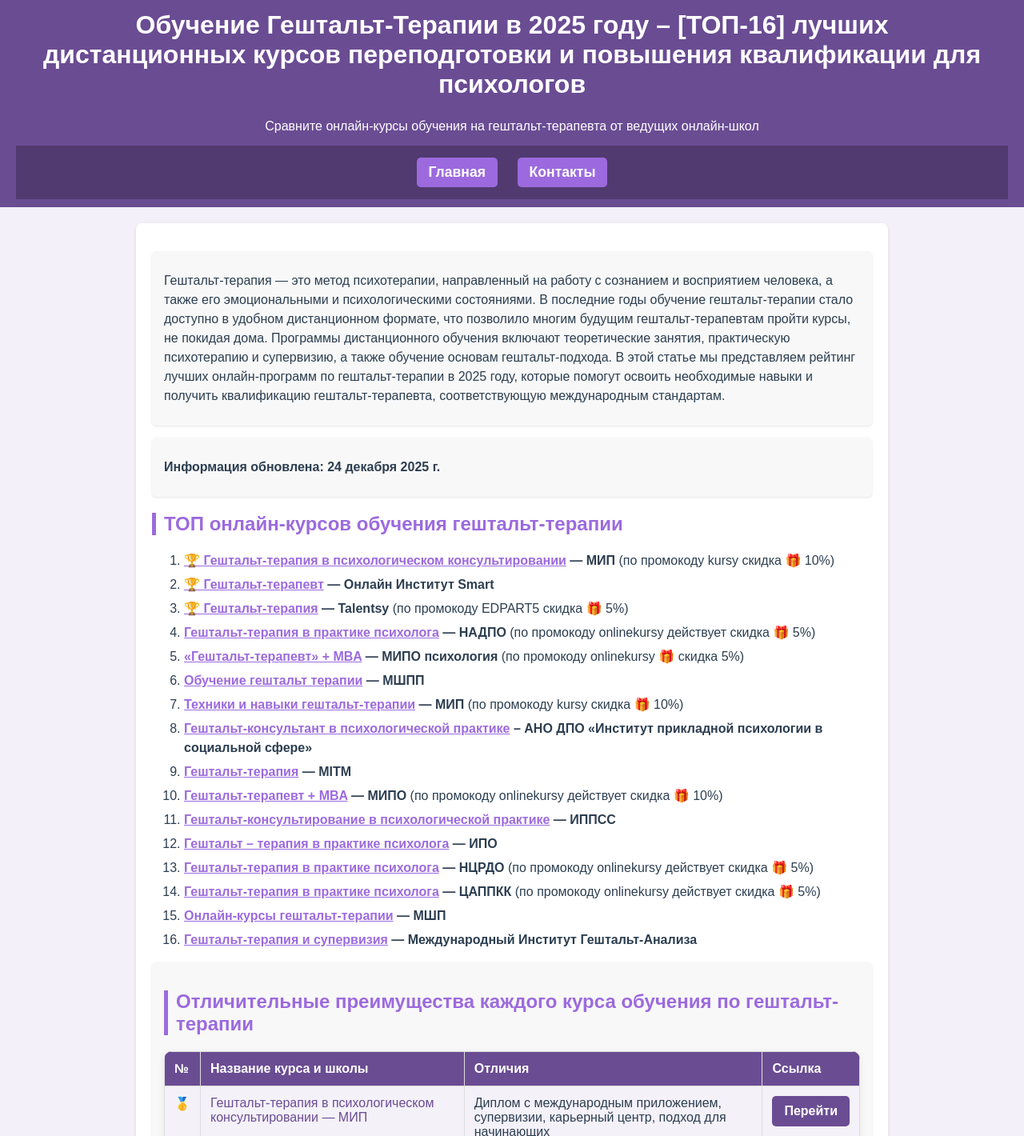
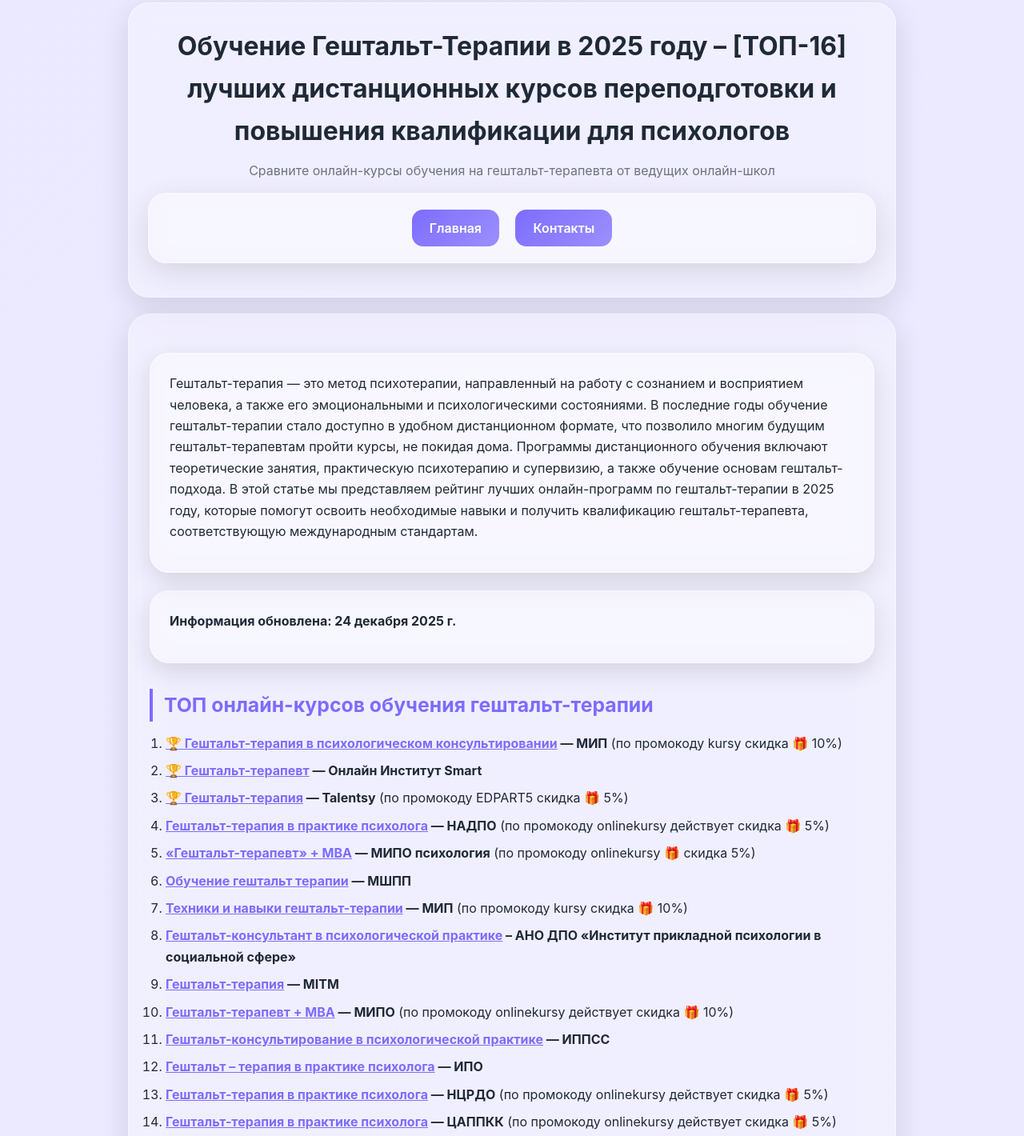
Before and after one commit to Tatyana-Man/geshtalt, a plain HTML site: page index.html in a window 1280 px wide. Shown: the part 17-1437 px from the top of the page at 80% size. Drawn offline with Linux system fonts and the light colour scheme.

Commit message:
Update styles.css

```diff
--- a/styles.css
+++ b/styles.css
@@ -1,258 +1,322 @@
+/* ==================================================
+   DESIGN TOKENS
+================================================== */
+:root {
+  --bg-main: linear-gradient(135deg, #ebe9ff, #f7f6ff);
+  --glass-bg: rgba(255, 255, 255, 0.28);
+  --glass-border: rgba(255, 255, 255, 0.45);
+  --glass-shadow: 0 10px 36px rgba(0, 0, 0, 0.12);
+
+  --accent: #7c6cff;
+  --accent-soft: rgba(124,108,255,.75);
+
+  --text-main: #1f2937;
+  --text-muted: #6b7280;
+}
+
+/* ==================================================
+   RESET
+================================================== */
+*,
+*::before,
+*::after {
+  box-sizing: border-box;
+}
+
+html, body {
+  margin: 0;
+  padding: 0;
+  max-width: 100%;
+  overflow-x: hidden;
+}
 
 body {
-            font-family: Arial, sans-serif;
+  font-family: -apple-system, BlinkMacSystemFont, "Segoe UI", Inter, Arial, sans-serif;
+  background: var(--bg-main);
+  color: var(--text-main);
+  line-height: 1.65;
+}
+
+/* ==================================================
+   HEADER
+================================================== */
+header {
+  max-width: 960px;
+  margin: 20px auto 14px;
+  padding: 28px 24px;
+  text-align: center;
+
+  background: var(--glass-bg);
+  backdrop-filter: blur(18px);
+  border-radius: 26px;
+  border: 1px solid var(--glass-border);
+  box-shadow: var(--glass-shadow);
+}
+
+header h1 {
+  margin: 0 0 10px;
+  font-size: 2rem;
+}
+
+header p {
   margin: 0;
-            padding: 0;
-            background-color: #f3f0f9; /* Светло-фиолетовый фон */
-            color: #2c3e50; /* Темно-серый текст */
+  font-size: 1rem;
+  color: var(--text-muted);
 }
-        header {
-            background-color: #6a4c93; /* Темно-фиолетовый */
-            padding: 10px 20px;
+
+/* ==================================================
+   NAVIGATION
+================================================== */
+nav {
+  max-width: 960px;
+  margin: 14px auto;
+  padding: 14px;
   text-align: center;
+
+  background: var(--glass-bg);
+  backdrop-filter: blur(16px);
+  border-radius: 22px;
+  border: 1px solid var(--glass-border);
+  box-shadow: var(--glass-shadow);
 }
-        header h1 {
-            margin: 10px;
-            padding: 10px;
-            font-size: 2em;
-            color: #ffffff; /* Белый текст */
+
+nav a {
+  display: inline-block;
+  margin: 6px 8px;
+  padding: 10px 22px;
+
+  color: #fff;
+  background: linear-gradient(135deg, var(--accent), var(--accent-soft));
+  border-radius: 14px;
+  text-decoration: none;
+  font-weight: 600;
+
+  transition: transform .25s ease, box-shadow .25s ease;
 }
-         header p {
-            margin: 5px;
-            padding: 5px;
-            font-size: 1em;
-            color: #ffffff; /* Белый текст */
+
+nav a:hover {
+  transform: translateY(-2px);
+  box-shadow: 0 8px 26px rgba(124,108,255,.45);
 }
-        .school-image {
+
+/* ==================================================
+   MAIN CONTAINER
+================================================== */
+main {
+  max-width: 960px;
+  margin: 20px auto;
+  padding: 26px;
+
+  background: var(--glass-bg);
+  backdrop-filter: blur(20px);
+  border-radius: 28px;
+  border: 1px solid var(--glass-border);
+  box-shadow: var(--glass-shadow);
+}
+
+/* ==================================================
+   TYPOGRAPHY
+================================================== */
+h2 {
+  margin: 32px 0 14px;
+  font-size: 1.55rem;
+  color: var(--accent);
+  border-left: 4px solid var(--accent);
+  padding-left: 14px;
+}
+
+h3 {
+  margin: 24px 0 10px;
+  font-size: 1.25rem;
+  color: var(--accent);
+}
+
+p {
+  margin: 0 0 14px;
+}
+
+ul, ol {
+  padding-left: 20px;
+  margin: 0 0 18px;
+}
+
+li {
+  margin-bottom: 8px;
+}
+
+/* ==================================================
+   LINKS
+================================================== */
+a {
+  color: var(--accent);
+}
+
+a:hover {
+  text-decoration: underline;
+}
+
+/* ==================================================
+   COURSE CARDS
+================================================== */
+.course {
+  margin: 22px 0;
+  padding: 24px;
+
+  background: var(--glass-bg);
+  backdrop-filter: blur(16px);
+  border-radius: 24px;
+  border: 1px solid var(--glass-border);
+  box-shadow: 0 10px 30px rgba(0,0,0,0.12);
+
+  transition: transform .3s ease;
+}
+
+.course:hover {
+  transform: translateY(-3px);
+}
+
+/* ==================================================
+   IMAGES
+================================================== */
+img {
   max-width: 100%;
   height: auto;
   display: block;
-        margin: 20px auto;
-        border-radius: 8px;
-        box-shadow: 0 2px 5px rgba(0, 0, 0, 0.2);
-    }
-        nav {
-            margin-top: 10px;
-            background-color: #513a70; /* Темно-темно-фиолетовый */
-            text-align: center;
-            padding: 15px;
-        }
-        nav a {
-            background-color: #9c6ade; /* Средне-фиолетовый */
-            color: #ffffff; /* Белый текст */
-            text-decoration: none;
-            padding: 8px 15px;
-            border-radius: 5px; /* Округлые края */
-            margin: 0 10px;
-            font-weight: bold;
-            font-size: 1.1em;
-            display: inline-block;
-            transition: background-color 0.3s ease;
-        }
-        nav a:hover {
-            background-color: #f3f0f9; /* Светло-фиолетовый при наведении */
-            text-decoration: none;
-            color: #9c6ade; /* Средне-фиолетовый текст */
-        }
-        main {
-            max-width: 900px;
-            margin: 20px auto;
-            padding: 20px;
-            background-color: #ffffff; /* Белый фон */
-            box-shadow: 0 2px 5px rgba(0, 0, 0, 0.1);
-            border-radius: 8px;
-        }
-        h2 {
-            font-size: 1.5em;
-            color: #9c6ade; /* Средне-фиолетовый */
-            border-left: 5px solid #9c6ade; /* Полоса слева */
-            padding-left: 10px;
 }
 
-        ul li,
-        ol li {
-    margin-bottom: 6px;   /* расстояние между пунктами */
-    line-height: 1.5;     /* комфортная высота строки */
+.school-image {
+  width: 100%;
+  margin: 18px 0;
+  border-radius: 18px;
+  box-shadow: 0 14px 32px rgba(0,0,0,0.15);
 }
 
-        .course {
-            padding: 15px;
-            margin: 15px 0;
-            background: #f8f8f8; /* Светло-серый */
-            border-radius: 5px;
-            box-shadow: 0 1px 3px rgba(0, 0, 0, 0.1);
-        }
-        .course h3 {
-            margin: 0;
-            color: #9c6ade; /* Средне-фиолетовый */
-        }
-        .course p {
-            margin: 10px 0 10px;
-            line-height: 1.5;
-        }
+/* ==================================================
+   BUTTONS
+================================================== */
 .btn {
   display: inline-block;
-            padding: 10px 15px;
-            font-size: 1em;
-            font-weight: bold;
-            color: #ffffff;
-            background-color: #6a4c93;
-            border: none;
-            border-radius: 5px;
+  margin-top: 16px;
+  padding: 12px 28px;
+
+  color: #fff;
+  background: linear-gradient(135deg, var(--accent), var(--accent-soft));
+  border-radius: 16px;
+  border: 1px solid rgba(255,255,255,0.45);
   text-decoration: none;
-            cursor: pointer;
-            transition: background-color 0.3s ease;
-        }
-        .btn:hover {
-            background-color: #9c6ade;
-            text-decoration: none;
-            color: #ffffff; /* Темно-фиолетовый текст */
-        }
-        a {
-            color: #9c6ade; /* Средне-фиолетовый */
-            text-decoration: underline;
-        }
-        a:hover {
-            color: #6a4c93; /* Темно-фиолетовый при наведении */
-            text-decoration: underline;
-        }
-        footer {
-            text-align: center;
-            padding: 15px 10px;
-            background-color: #6a4c93; /* Темно-фиолетовый */
-            margin-top: 20px;
-            font-size: 0.9em;
-            color: #ffffff; /* Белый текст */
-        }
-        footer a {
-            color: #e9d8fd; /* Светло-фиолетовый */
-            text-decoration: underline;
-        }
-        footer a:hover {
-            color: #d0d0d0; /* Темнее при наведении */
-            text-decoration: underline;
-        }
-        @media (max-width: 768px) {
-            main {
-                margin: 10px;
-                padding: 15px;
-            }
-            header h1 {
-                font-size: 1.6em;
-            }
-            nav a {
-                font-size: 1em;
-                margin: 5px;
-                padding: 6px 12px;
-            }
+  font-weight: 600;
+
+  transition: transform .25s ease, box-shadow .25s ease;
 }
 
-    table {
+.btn:hover {
+  transform: translateY(-2px);
+  box-shadow: 0 12px 32px rgba(124,108,255,.45);
+}
+
+/* ==================================================
+   TABLE (ROUNDED HEADER)
+================================================== */
+.responsive-table {
   width: 100%;
+  margin-top: 20px;
+
   border-collapse: separate;
   border-spacing: 0;
-      background: #fff;
-      box-shadow: 0 2px 8px rgba(0,0,0,0.08);
-      border-radius: 10px;
+
+  background: var(--glass-bg);
+  border-radius: 22px;
   overflow: hidden;
-    }
-    th, td {
-      padding: 14px;
-      text-align: left;
-      vertical-align: top;
-    }
-    thead th {
-      background-color: #6a4c93;
-      color: white;
-      font-size: 16px;
-    }
-    tbody tr:nth-child(odd) {
-      background-color: #f4f1f9;
-    }
-    tbody tr:hover {
-      background-color: #ece3f5;
-    }
-    td a {
-      color: #6a4c93;
-      text-decoration: none;
-    }
-    td a:hover {
-      text-decoration: underline;
-    }
-    .btn-link {
-      display: inline-block;
-      padding: 6px 14px;
-      background-color: #6a4c93;
-      color: #fff;
-      font-size: 14px;
-      font-weight: 500;
-      border-radius: 4px;
-      text-decoration: none;
-      transition: background-color 0.2s ease;
-    }
-    .btn-link:hover {
-      background-color: #563d82;
-    }
-
-  .responsive-table {
-    width: 100%;
-    border-collapse: collapse;
-  }
-
-  .responsive-table thead {
-    background: #f2f2f2;
+  border: 1px solid var(--glass-border);
+  box-shadow: var(--glass-shadow);
 }
 
 .responsive-table th,
 .responsive-table td {
-    padding: 12px;
+  padding: 14px;
   text-align: left;
-    border: 1px solid #ddd;
 }
 
-  /* Мобильный стиль */
+.responsive-table thead th {
+  background: rgba(124,108,255,.35);
+  color: #fff;
+  font-weight: 600;
+}
+
+.responsive-table thead th:first-child {
+  border-top-left-radius: 22px;
+}
+
+.responsive-table thead th:last-child {
+  border-top-right-radius: 22px;
+}
+
+.responsive-table tbody tr:nth-child(odd) {
+  background: rgba(255,255,255,.18);
+}
+
+/* ==================================================
+   FOOTER
+================================================== */
+footer {
+  max-width: 960px;
+  margin: 20px auto;
+  padding: 20px;
+
+  background: var(--glass-bg);
+  backdrop-filter: blur(16px);
+  border-radius: 22px;
+  border: 1px solid var(--glass-border);
+  box-shadow: var(--glass-shadow);
+
+  text-align: center;
+  font-size: 13px;
+  color: var(--text-muted);
+}
+
+/* ==================================================
+   MOBILE
+================================================== */
 @media (max-width: 768px) {
+
+  header h1 {
+    font-size: 1.65rem;
+  }
+
+  header,
+  nav,
+  main,
+  footer {
+    margin: 12px;
+  }
+
+  main {
+    padding: 22px;
+  }
+
   .responsive-table,
   .responsive-table thead,
   .responsive-table tbody,
-    .responsive-table th,
-    .responsive-table td,
-    .responsive-table tr {
+  .responsive-table tr,
+  .responsive-table td {
     display: block;
+    width: 100%;
   }
 
   .responsive-table thead {
     display: none;
   }
 
-
   .responsive-table tr {
-      margin-bottom: 15px;
-      border: 1px solid #ccc;
-      border-radius: 6px;
-      padding: 12px;
-      background: #fff;
+    margin-bottom: 16px;
+    padding: 16px;
+    background: var(--glass-bg);
+    border-radius: 20px;
+    border: 1px solid var(--glass-border);
+    box-shadow: var(--glass-shadow);
   }
 
-
   .responsive-table td {
-      border-top: 1px solid #ccc;
-      position: relative;
-      padding-left: 5%;
-      white-space: normal;
+    padding: 8px 0;
   }
-
-
-   .responsive-table td::before {
-      position: absolute;
-      top: 12px;
-      left: 12px;
-      width: calc(50% - 24px);
-      padding-right: 10px;
-      white-space: nowrap;
-      font-weight: bold;
-      content: attr(data-label);
 }
-
-
-  }
```
Lines whose indentation alone changed are shown as unchanged.
